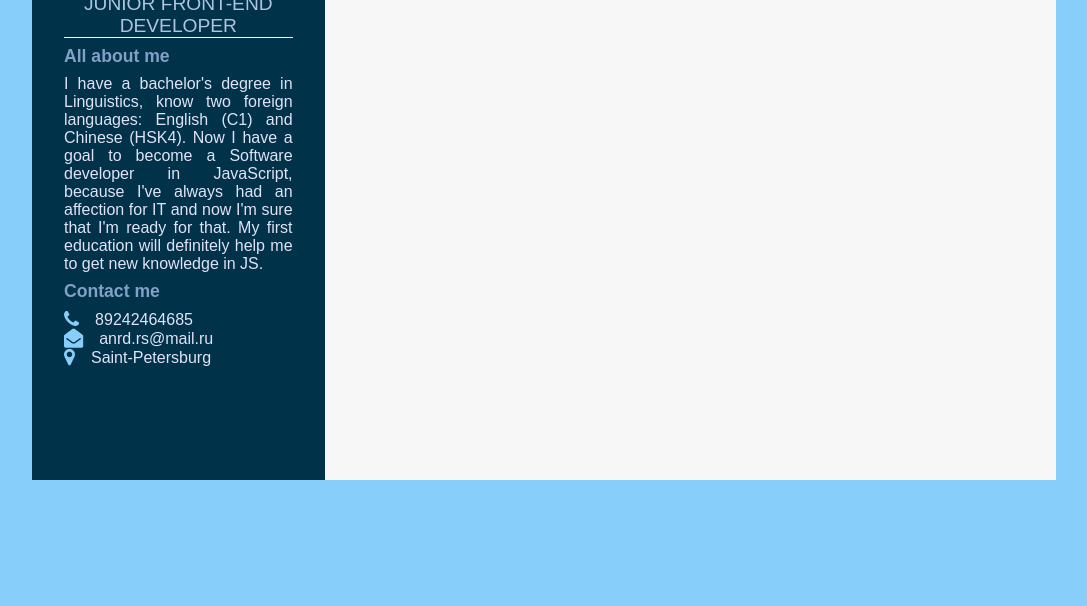
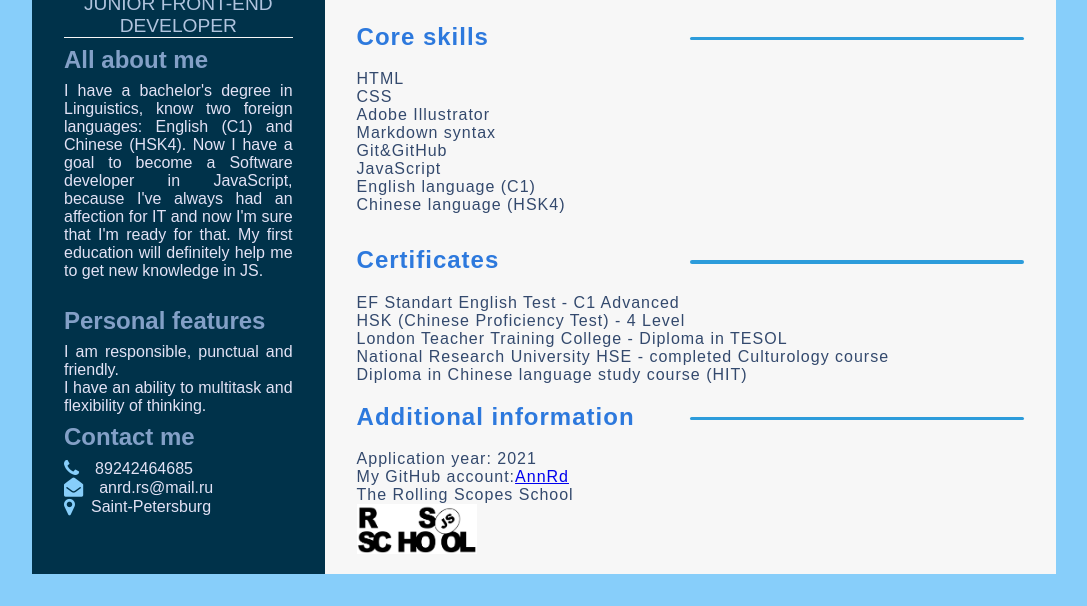
Before and after one commit to AnnRd/rsschool-cv, a plain HTML site: page index.html in a window 1280 px wide. Shown: the part 352-958 px from the top of the page, without its empty margins (96-1183 px from the left). Before the commit the page ends 864 px from the top, so only its background shows below. Drawn offline with Linux system fonts and the light colour scheme.

Commit message:
feat: add all necessary info, style and links

```diff
--- a/index.html
+++ b/index.html
@@ -21,13 +21,17 @@
         <p class="job">Junior Front-End Developer</p>
       </div>
         <div class="personal-info">
-          <h3 class="about-me-title">All about me</h3>
+          <h2 class="about-me-title">All about me</h2>
           <p class="about-me">
             I have a bachelor's degree in Linguistics, know two foreign languages: English (C1) and Chinese (HSK4). Now I have a goal to become a Software developer in JavaScript, because I've always had an affection for IT and now I'm sure that I'm ready for that. My first education will definitely help me to get new knowledge in JS.
           </p>
+          <h2 class="personal-features-title">Personal features</h2>
+          <p class="personal-features">
+            I am responsible, punctual and friendly.<br/> I have an ability to multitask and flexibility of thinking.
+          </p>
         </div>
         <div class="contact-info">
-          <h3 class="contact-title">Contact me</h3>
+          <h2 class="contact-title">Contact me</h2>
           <ul>
             <li>
               <i class="fa fa-phone"></i>
@@ -45,7 +49,51 @@
         </div>
     </div>
     </section>
-      <section class="right-section"></section>
+      <section class="right-section">
+        <div class="right-main-content">
+          <h2 class="right-title"> Education background</h2>
+          <h3 class="university">Far Eastern Federal University</h3>
+          <p class="university-name">Institute of Oriental Studies - School of Regional and International Studies, faculty of Intercultural Communication in Asia-Pacific Countries.</p>
+          <p class="degree">Bachelor of Linguistics, 2020</p>
+
+          <h3 class="university">Harbin Institution of Technology</h3>
+          <p class="university-name">College of International Education, Course of Chinese language study.</p>
+          <p class="degree">Completed diploma language course, 2017</p>
+
+          <section class="core-skills">
+            <h2 class="right-title">Core skills</h2>
+            <ul>
+              <li>HTML</li>
+              <li>CSS</li>
+              <li>Adobe Illustrator</li>
+              <li>Markdown syntax</li>
+              <li>Git&GitHub</li>
+              <li>JavaScript</li>
+              <li>English language (C1)</li>
+              <li>Chinese language (HSK4)</li>
+            </ul>
+          </section>
+
+          <section class="certificates">
+            <h2 class="right-title-cert">Certificates</h2>
+            <ul>
+              <li>EF Standart English Test - C1 Advanced</li>
+              <li>HSK (Chinese Proficiency Test) - 4 Level</li>
+              <li>London Teacher Training College - Diploma in TESOL</li>
+              <li>National Research University HSE - completed Culturology course</li>
+              <li>Diploma in Chinese language study course (HIT)</li>
+            </ul>
+          </section>
+          <footer class="right-section">
+            <h2 class="right-title">Additional information</h2>
+            <p class="add-info">Application year: 2021</p>
+            <p class="add-info">My GitHub account:<a href="https://github.com/AnnRd">AnnRd</a></p>
+            <p class="add-info">The Rolling Scopes School</p>
+            <p class="add-info"><a href="https://rs.school/js/"><img src="rss.jpg" width="120"
+              height="50" alt="The Rolling Scopes School"></a></p>
+          </footer>
+        </div>
+      </section>
       </main>
 </body>
 </html>
--- a/style.css
+++ b/style.css
@@ -62,7 +62,6 @@ body{
 }
 
 .about-me-title{
-font-size: 1.1rem;
 color:rgb(131, 160, 199);
 padding: 0.5rem 0;
 }
@@ -71,10 +70,10 @@ padding: 0.5rem 0;
 font-size: 1rem;
 text-align: justify;
 color: rgb(226, 226, 245);
+  margin-bottom: 1.2rem;
 }
 
 .contact-title{
-font-size: 1.1rem;
 color:rgb(131, 160, 199);
 padding: 0.5rem 0;
 }
@@ -92,3 +91,100 @@ padding: 0.5rem 0;
   font-size: 1.2rem;
   color: lightskyblue;
 }
+
+.personal-features-title{
+  color:rgb(131, 160, 199);
+  padding: 0.5rem 0;
+}
+
+.personal-features{
+  font-size: 1rem;
+text-align: justify;
+color: rgb(226, 226, 245);
+}
+
+.right-title{
+  letter-spacing: 1px;
+  color: #2d79dd;
+  margin-bottom: 1.2rem;
+  position: relative;
+}
+
+.right-title::after{
+  content: "";
+  position: absolute;
+  width: 50%;
+  height: .2rem;
+  background-color: #2D9CDB;
+  border-radius: 10px;
+  right: 0;
+  top: 50%;
+  transform: : translateY(-50%);
+}
+
+.right-main-content{
+  padding: 1rem 2rem;
+}
+
+.university{
+  color: #33496d;
+  text-transform: uppercase;
+
+  text-align: justify;
+}
+
+.university-name{
+  color: #687994;
+  text-transform: uppercase;
+  padding-bottom: 2rem;
+  text-align: justify;
+}
+
+.degree{
+  color: #33496d;
+  padding-bottom: 2rem;
+  text-align: justify;
+  font-size: 1rem;
+}
+
+.core-skills ul li{
+  color: #33496d;
+  letter-spacing: 1px;
+  font-size: 1rem;
+}
+
+.right-title-cert{
+  letter-spacing: 1px;
+  color: #2d79dd;
+  margin-top: 2rem;
+  position: relative;
+  margin-bottom: 1.2rem;
+}
+
+.right-title-cert::after{
+  content: "";
+  position: absolute;
+  width: 50%;
+  height: .2rem;
+  background-color: #2D9CDB;
+  border-radius: 10px;
+  right: 0;
+  top: 50%;
+  transform: : translateY(-50%);
+}
+
+.certificates ul li{
+  color: #33496d;
+  letter-spacing: 1px;
+  font-size: 1rem;
+}
+
+.certificates{
+  margin-bottom: 1.2rem;
+}
+
+.add-info{
+  color: #33496d;
+  letter-spacing: 1px;
+  font-size: 1rem;
+}
```
Also changed, not shown: rss.jpg (added).
